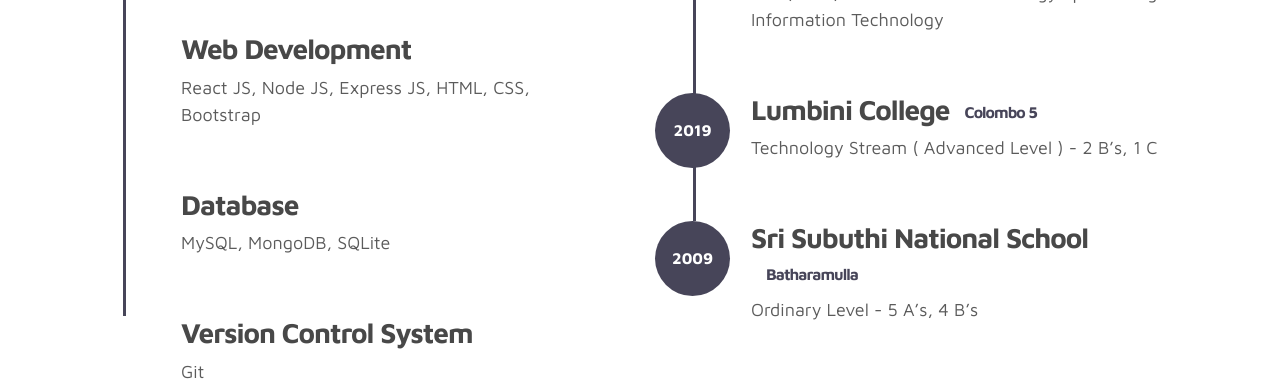
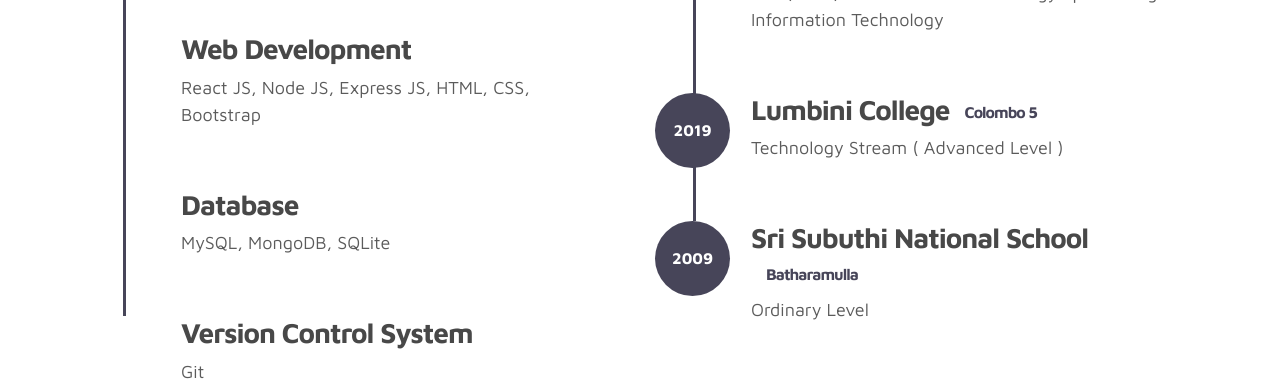
Before and after one commit to pulasthiBuddikaGit/portfolio, a plain HTML site: page index.html in a window 1280 px wide. Shown: the part 2180-2561 px from the top of the page. Drawn offline with nearby package versions, Linux system fonts and the light colour scheme.

Commit message:
update index.html

```diff
--- a/index.html
+++ b/index.html
@@ -238,7 +238,7 @@ https://www.tooplate.com/view/2115-marvel
                             </div>
                             <div class="timeline-info">
                                 <h3><span>Lumbini College</span><small> Colombo 5</small></h3>
-                                <p>Technology Stream ( Advanced Level ) - 2 B’s, 1 C</p>
+                                <p>Technology Stream ( Advanced Level )</p>
                             </div>
                         </div>
 
@@ -248,7 +248,7 @@ https://www.tooplate.com/view/2115-marvel
                             </div>
                             <div class="timeline-info">
                                 <h3><span> Sri Subuthi National School</span><small>Batharamulla</small></h3>
-                                <p> Ordinary Level - 5 A’s, 4 B’s</p>
+                                <p> Ordinary Level </p>
                             </div>
                         </div>
 
```
